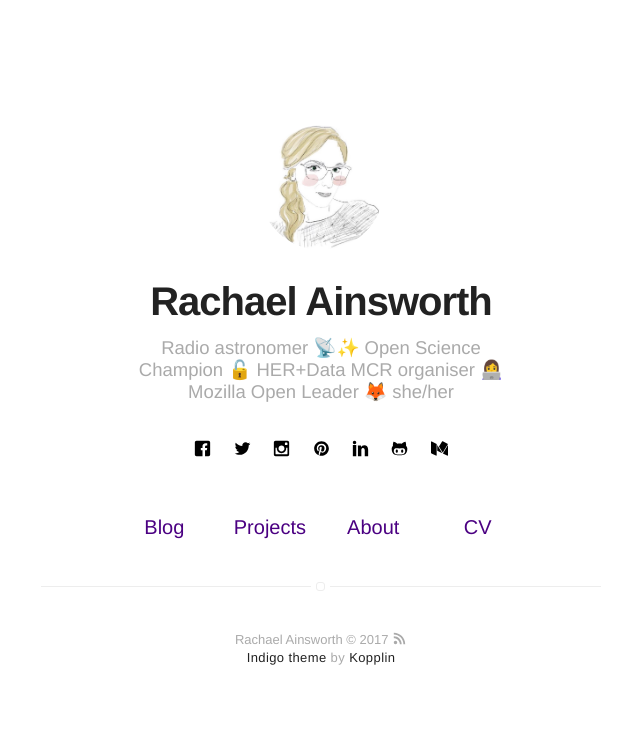
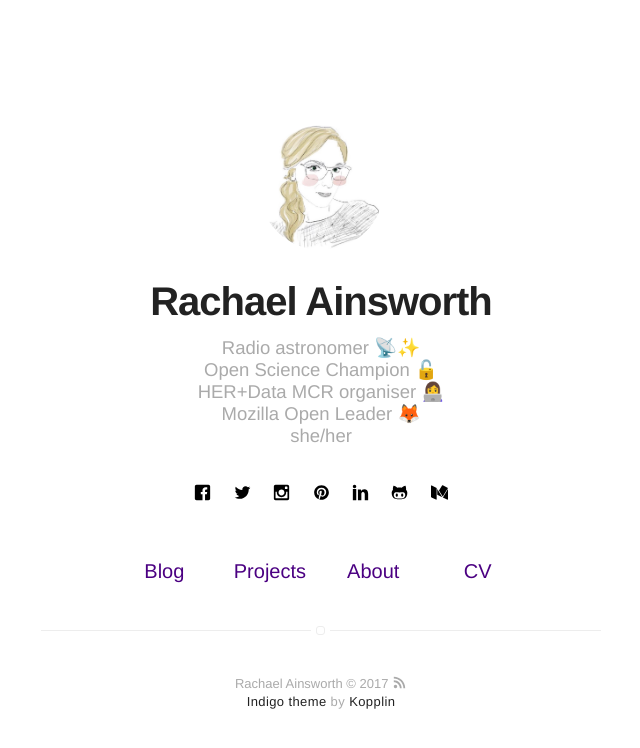
Before and after one commit to rainsworth/rainsworth.github.io_old, a Jekyll site: the page built from index.html, in a window 1280 px wide. Shown: the top 748 px of the page, without its empty margins (319-959 px from the left). Built offline with Jekyll 4.4.1, drawn with Linux system fonts in a browser that asks for light colours.

Commit message:
updated bio

```diff
--- a/_config.yml
+++ b/_config.yml
@@ -1,6 +1,6 @@
 # main text of home
 name: Rachael Ainsworth
-bio: Radio astronomer 📡✨ Open Science Champion 🔓 HER+Data MCR organiser 👩‍💻 Mozilla Open Leader 🦊 she/her
+bio: Radio astronomer 📡✨ <br> Open Science Champion 🔓 <br> HER+Data MCR organiser 👩‍💻 <br> Mozilla Open Leader 🦊 <br> she/her
 
 # twitter summary info
 description: Adventures in astrophysics and data science.
```
